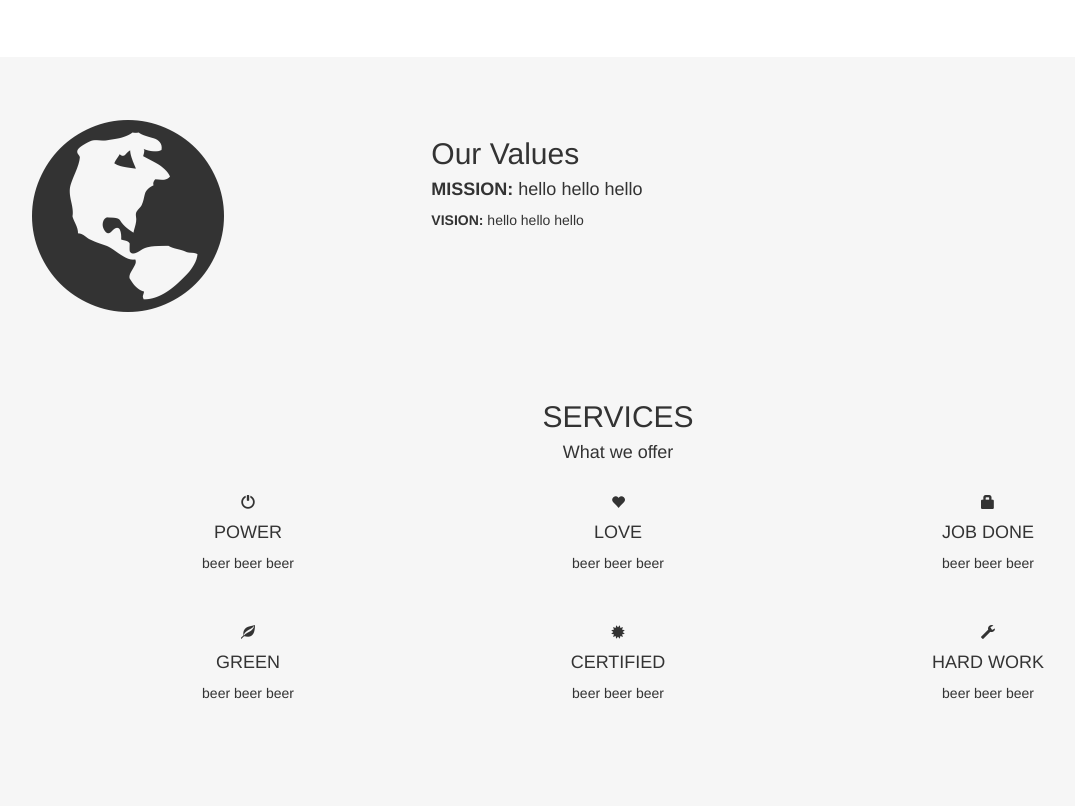
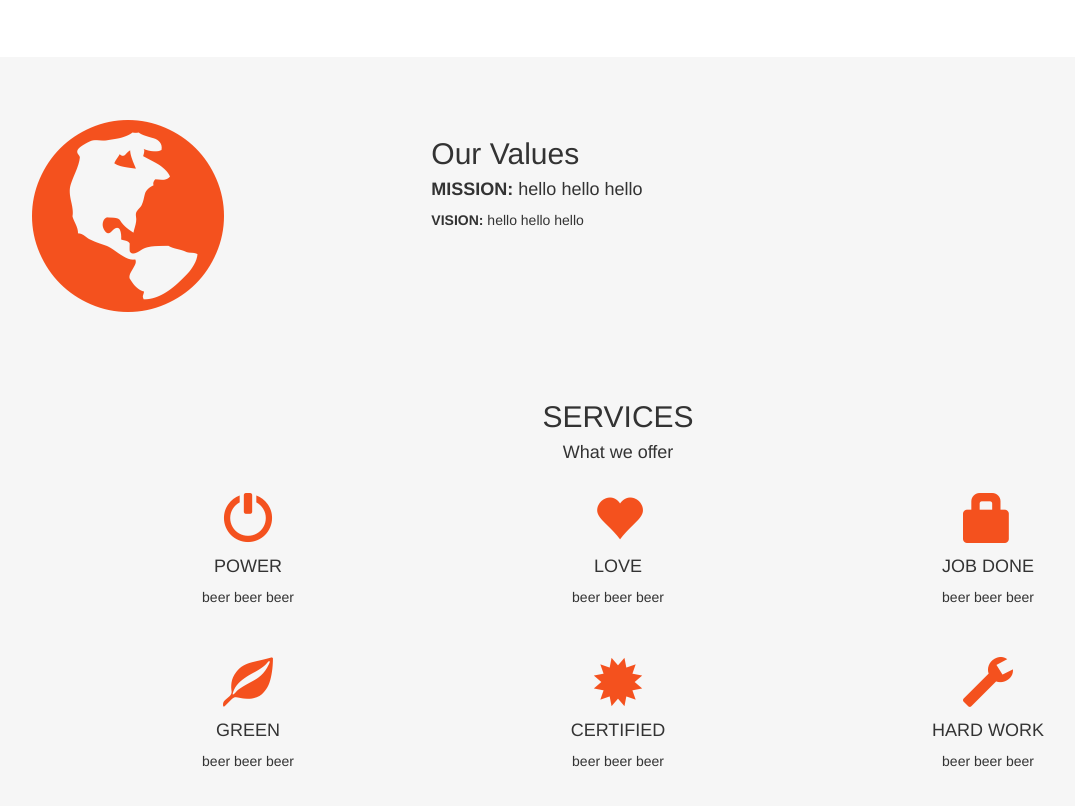
Before and after one commit to rahmona-henry/company, a website: page client/index.html in a window 1280 px wide. Shown: the part 674-1480 px from the top of the page, without its empty margins (22-1097 px from the left). Drawn offline with nearby package versions, Linux system fonts and the light colour scheme.

Commit message:
colour in orange icons

```diff
--- a/client/index.html
+++ b/client/index.html
@@ -59,17 +59,17 @@
   <br>
   <div class="row">
     <div class="col-sm-4">
-      <span class="glyphicon glyphicon-off"></span>
+      <span class="glyphicon glyphicon-off logo-small"></span>
       <h4>POWER</h4>
       <p>beer beer beer</p>
     </div>
     <div class="col-sm-4">
-      <span class="glyphicon glyphicon-heart"></span>
+      <span class="glyphicon glyphicon-heart logo-small"></span>
       <h4>LOVE</h4>
       <p>beer beer beer</p>
       </div>
       <div class="col-sm-4">
-        <span class="glyphicon glyphicon-lock"></span>
+        <span class="glyphicon glyphicon-lock logo-small"></span>
         <h4>JOB DONE</h4>
         <p>beer beer beer</p>
       </div>
@@ -77,18 +77,18 @@
     <br></br>
     <div class="row">
       <div class="col-sm-4">
-        <span class="glyphicon glyphicon-leaf"></span>
+        <span class="glyphicon glyphicon-leaf logo-small"></span>
         <h4>GREEN</h4>
         <p>beer beer beer</p>
       </div>
       <div class="col-sm-4">
-        <span class="glyphicon glyphicon-certificate">
+        <span class="glyphicon glyphicon-certificate logo-small">
         </span>
         <h4>CERTIFIED</h4>
         <p>beer beer beer</p>
       </div>
     <div class="col-sm-4">
-      <span class="glyphicon glyphicon-wrench"></span>
+      <span class="glyphicon glyphicon-wrench logo-small"></span>
       <h4>HARD WORK</h4>
       <p>beer beer beer</p>
     </div>
--- a/client/main.css
+++ b/client/main.css
@@ -13,7 +13,13 @@ padding: 60px 50px;
 background-color: #f6f6f6;
 }
 
+.logo-small {
+  color: #f4511e;
+  font-size: 50px;
+}
+
 .logo {
+  color: #f4511e;
   font-size:200px;
 }
 
```
